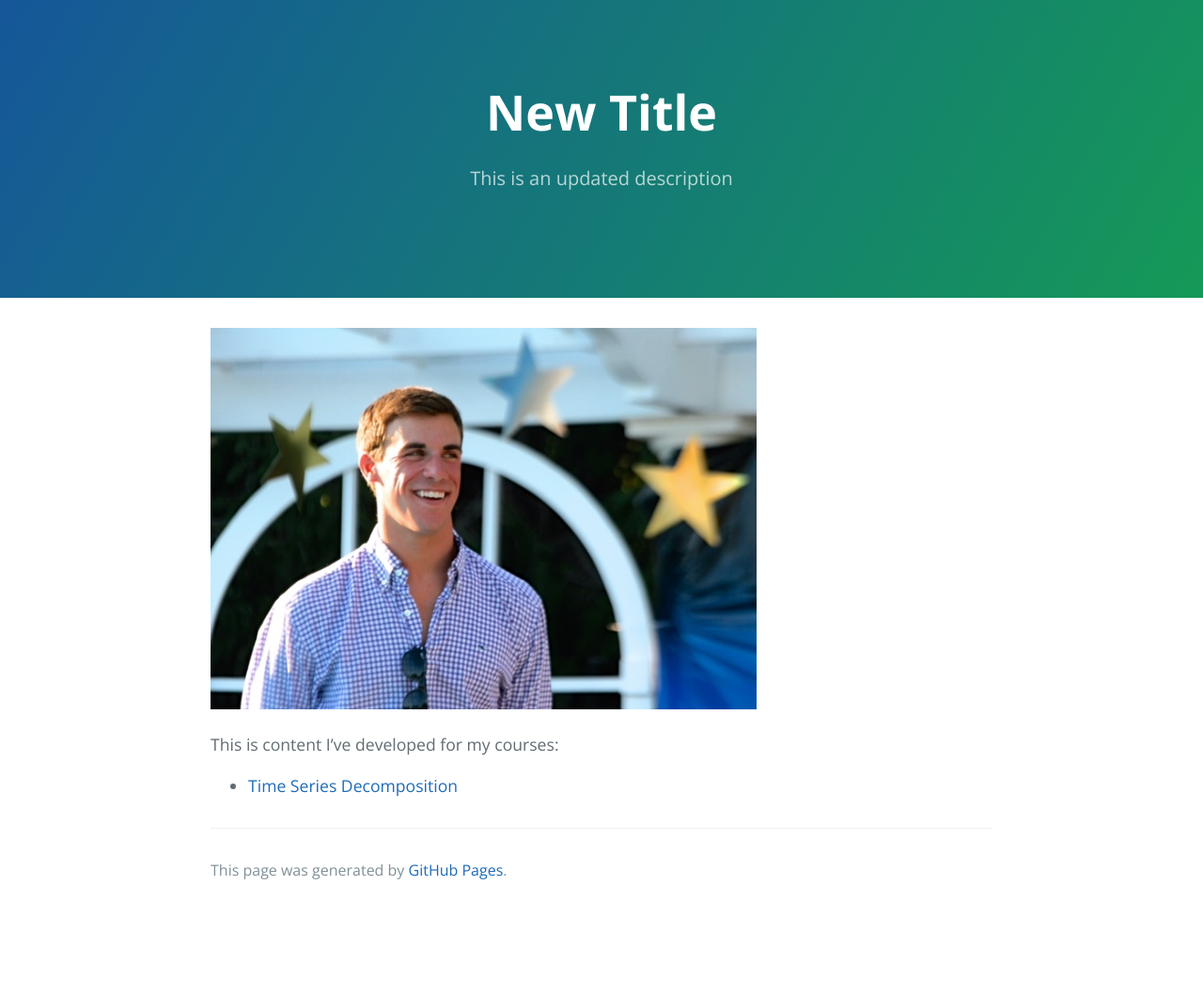
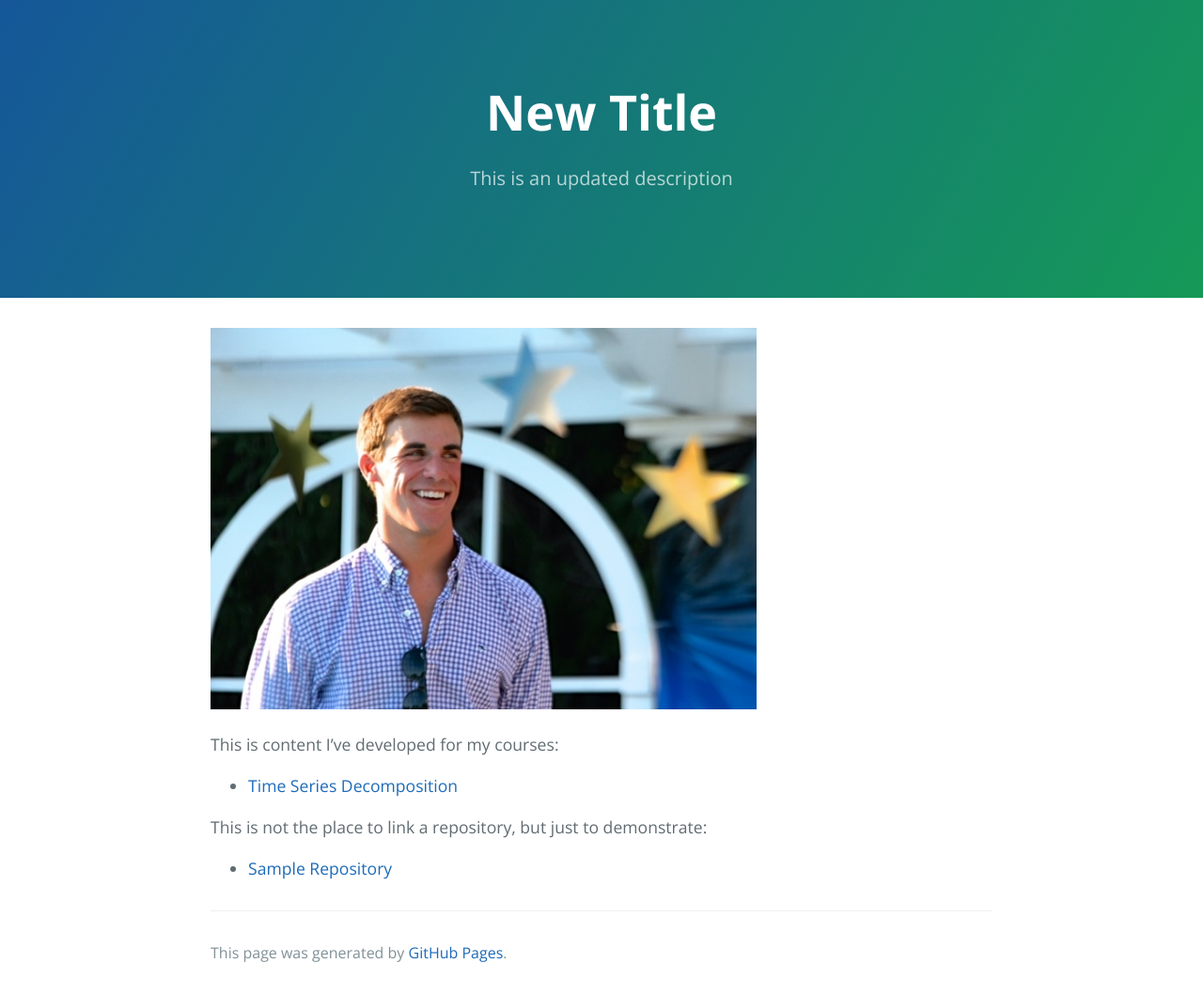
Before and after one commit to mrherrmann84/mrherrmann84.github.io, a Jekyll site: the page built from index.md, in a window 1280 px wide. Shown: the whole page at 94% size. Built offline with Jekyll 4.4.1, drawn with Linux system fonts in a browser that asks for light colours; our own code applies the rules of GitHub Pages for plain Markdown files; before the commit the page ends 970 px from its top, so only the background shows below that.

Commit message:
Update index.md

```diff
--- a/index.md
+++ b/index.md
@@ -8,3 +8,6 @@
 This is content I've developed for my courses:
 
 - [Time Series Decomposition](/timeseries/index.md)
+
+This is not the place to link a repository, but just to demonstrate:
+- [Sample Repository](https://github.com/mrherrmann84/sample)
```
